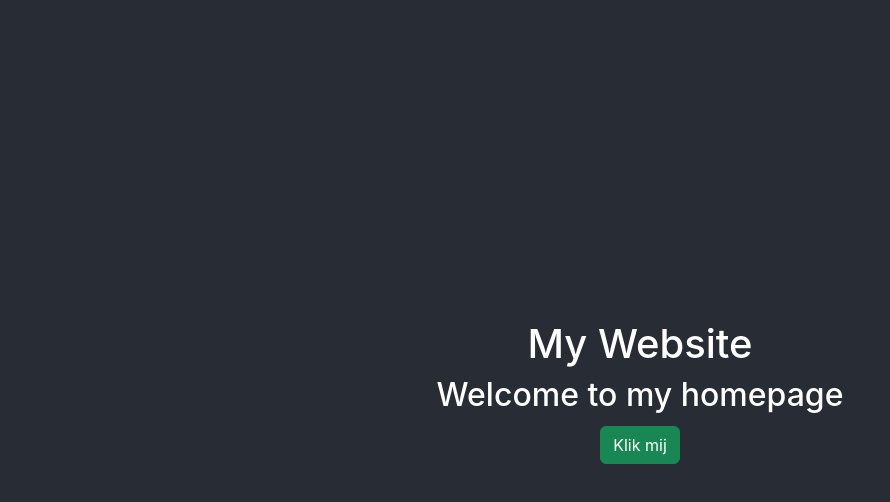
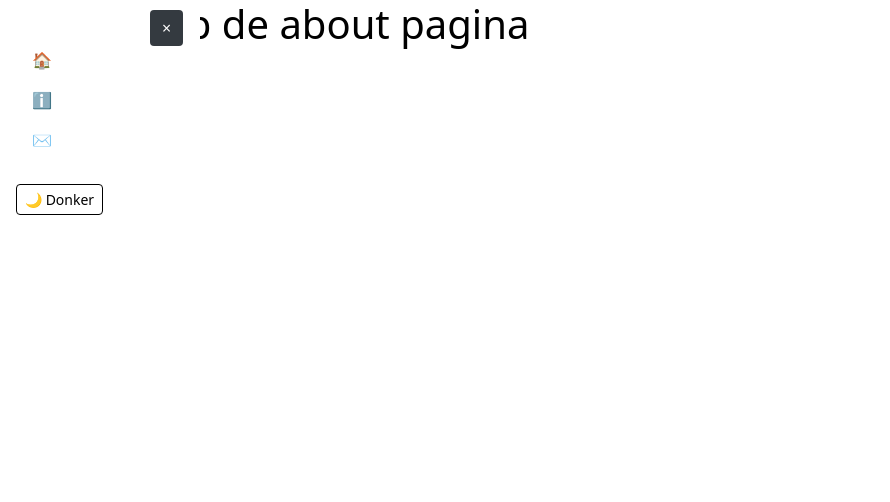
Before and after one commit to JarcovB/JarcovB.github.io, a React (Create React App) app: page /about in a window 1280 px wide. Shown: the top 502 px of the page, without its empty margins (0-890 px from the left). Built offline with nearby package versions, Linux system fonts and the light colour scheme.

Commit message:
add dark thema toggle

```diff
--- a/package.json
+++ b/package.json
@@ -11,14 +11,14 @@
     "bootstrap": "^5.3.7",
     "react": "^19.1.1",
     "react-dom": "^19.1.1",
+    "react-router-dom": "^7.7.1",
     "react-scripts": "5.0.1",
     "web-vitals": "^2.1.4"
   },
-
   "scripts": {
     "start": "react-scripts start",
-     "build": "react-scripts build",
-  "build:docs": "npm run build && rm -rf docs && mv build docs",
+    "build": "react-scripts build",
+    "build:docs": "npm run build && rm -rf docs && mv build docs",
     "test": "react-scripts test",
     "eject": "react-scripts eject",
     "predeploy": "npm run build",
--- a/src/App.css
+++ b/src/App.css
@@ -28,6 +28,38 @@
   color: #61dafb;
 }
 
+.light-theme {
+  --bg-color: #ffffff;
+  --text-color: #000000;
+}
+
+.dark-theme {
+  --bg-color: #1e1e1e;
+  --text-color: #f5f5f5;
+}
+
+body, .App, .main-content {
+  background-color: var(--bg-color);
+  color: var(--text-color);
+  transition: background-color 0.3s ease, color 0.3s ease;
+}
+
+.sidebar {
+  background-color: var(--bg-color);
+  color: var(--text-color);
+  transition: background-color 0.3s ease, color 0.3s ease;
+}
+
+.nav-link {
+  color: var(--text-color);
+}
+
+.sidebar .btn {
+  color: var(--text-color);
+  border-color: var(--text-color);
+}
+
+
 @keyframes App-logo-spin {
   from {
     transform: rotate(0deg);
--- a/src/App.js
+++ b/src/App.js
@@ -1,15 +1,43 @@
+import React, { useState } from 'react';
+import { BrowserRouter as Router, Routes, Route } from 'react-router-dom';
+
+import Sidebar from './components/Sidebar';
+import './components/Sidebar.css';
 import './App.css';
+
+import About from './pages/About';
 import Message from './components/Message';
 
 function App() {
+  const [collapsed, setCollapsed] = useState(false);
+  const [darkMode, setDarkMode] = useState(false);
+
   return (
-    <div className="App">
-      <header className="App-header">
-        <h1 >My Website</h1>
-      <Message />
-        <p><button className="btn btn-success">Klik mij</button></p>
-      </header>
-    </div>
+    <Router>
+      <div className={darkMode ? 'dark-theme' : 'light-theme'}>
+        {/* Toggle knop buiten de sidebar */}
+        <button
+          className="sidebar-toggle"
+          style={{ left: collapsed ? '5px' : '150px' }}
+          onClick={() => setCollapsed(!collapsed)}
+        >
+          {collapsed ? '☰' : '×'}
+        </button>
+
+        <Sidebar
+          collapsed={collapsed}
+          darkMode={darkMode}
+          setDarkMode={setDarkMode}
+        />
+
+        <div className="main-content">
+          <Routes>
+            <Route path="/" element={<Message />} />
+            <Route path="/about" element={<About />} />
+          </Routes>
+        </div>
+      </div>
+    </Router>
   );
 }
 
--- /dev/null
+++ b/src/components/Sidebar.css
@@ -0,0 +1,38 @@
+.sidebar {
+  position: fixed;
+  top: 0;
+  left: 0;
+  height: 100%;
+  width: 200px;
+  background-color: #343a40;
+  color: white;
+  padding: 1rem;
+  transition: width 0.3s ease;
+  z-index: 1000;
+}
+
+.sidebar.collapsed {
+  width: 50px;
+  overflow: hidden;
+}
+
+.sidebar .nav-link {
+  color: white;
+}
+
+.sidebar-toggle {
+  position: fixed;
+  top: 10px;
+  left: 200px; /* schuift automatisch mee met sidebar */
+  z-index: 1100;
+  background-color: #343a40;
+  color: white;
+  border: none;
+  padding: 6px 12px;
+  border-radius: 4px;
+  transition: left 0.3s ease;
+}
+
+.collapsed + .sidebar-toggle {
+  left: 50px;
+}
--- /dev/null
+++ b/src/components/Sidebar.js
@@ -0,0 +1,37 @@
+import React from 'react';
+import './Sidebar.css';
+import { Link } from 'react-router-dom';
+
+function Sidebar({ collapsed, darkMode, setDarkMode }) {
+  return (
+    <div className={`sidebar ${collapsed ? 'collapsed' : ''}`}>
+      {!collapsed && (
+        <>
+          <ul className="nav flex-column mt-4">
+            <li className="nav-item">
+              <Link className="nav-link" to="/">🏠 Home</Link>
+            </li>
+            <li className="nav-item">
+              <Link className="nav-link" to="/about">ℹ️ About</Link>
+            </li>
+            <li className="nav-item">
+              <Link className="nav-link" to="/contact">✉️ Contact</Link>
+            </li>
+          </ul>
+
+          {/* Theme toggle */}
+          <div className="theme-toggle-wrapper mt-auto">
+            <button
+              className="btn btn-sm btn-outline-light mt-4"
+              onClick={() => setDarkMode(!darkMode)}
+            >
+              {darkMode ? '☀️ Licht' : '🌙 Donker'}
+            </button>
+          </div>
+        </>
+      )}
+    </div>
+  );
+}
+
+export default Sidebar;
--- a/src/index.js
+++ b/src/index.js
@@ -1,7 +1,7 @@
 import React from 'react';
 import ReactDOM from 'react-dom/client';
 import 'bootstrap/dist/css/bootstrap.min.css';
-import './index.css';
+import 'bootstrap/dist/js/bootstrap.bundle.min';
 import App from './App';
 import reportWebVitals from './reportWebVitals';
 
--- /dev/null
+++ b/src/pages/About.js
@@ -0,0 +1,5 @@
+function About() {
+  return <h1>Welkom op de about pagina</h1>;
+}
+
+export default About;
```
Also changed, not shown: src/components/Navbar.js (added, +38 -0 lines), 1 other file (tests, documents, lock files or other folders).
